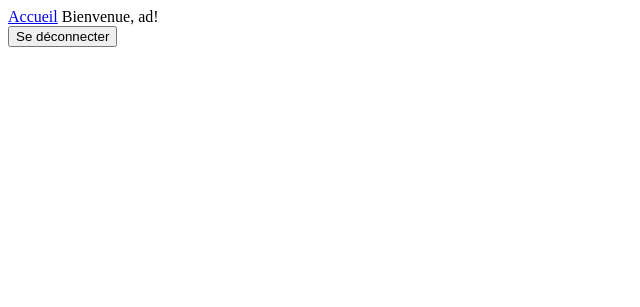
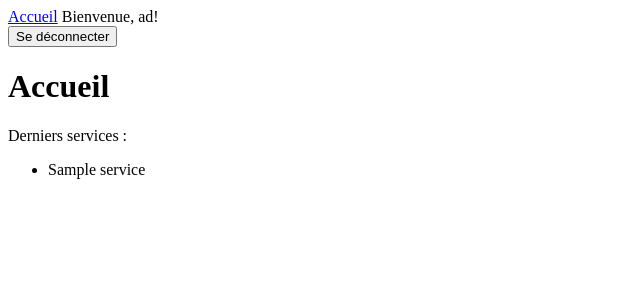
Before and after one commit to theosdu64/Examdjango, a Django app: template mesvoisin/app/templates/home.html in a window 1280 px wide. Shown: the top 307 px of the page, without its empty margins (0-640 px from the left). Run offline with Django 5.2, Linux system fonts and the light colour scheme; a user stored in the database is signed in; the template is opened without the code that fills it: most values are stand-ins (such as "Sample title", 1, 10 or a date in 2020).

Commit message:
boucle pour recuperer les service deja accepte

```diff
--- a/mesvoisin/app/templates/home.html
+++ b/mesvoisin/app/templates/home.html
@@ -1,2 +1,11 @@
 {% extends 'base.html' %}
 {% block title %}Accueil{% endblock %}
+{% block content %}
+  <h1>Accueil</h1>
+  <p>Derniers services :</p>
+  <ul>
+    {% for service in last_services %}
+      <li>{{ service.title }}</li>
+    {% endfor %}
+  </ul>
+{% endblock %}
```
